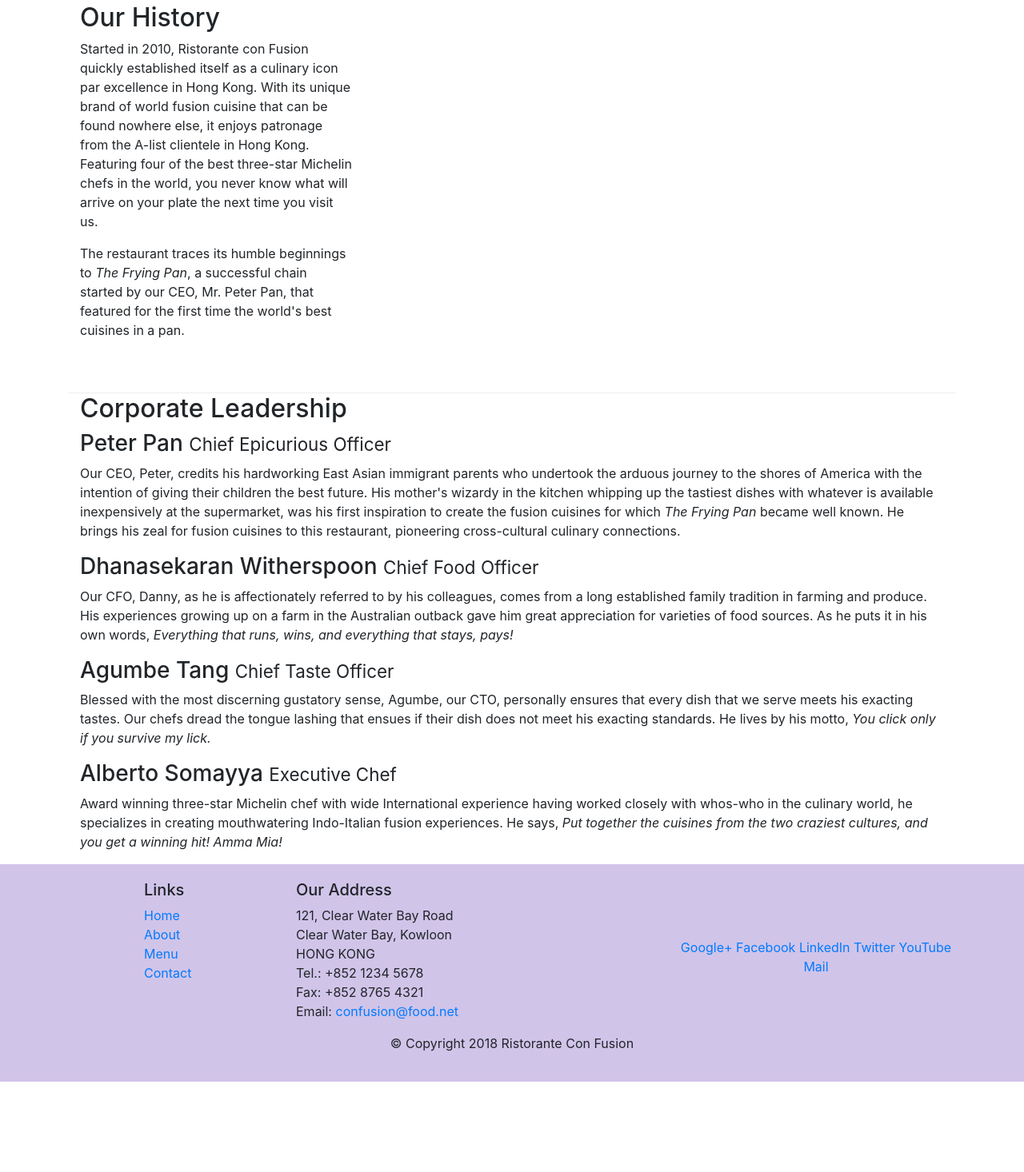
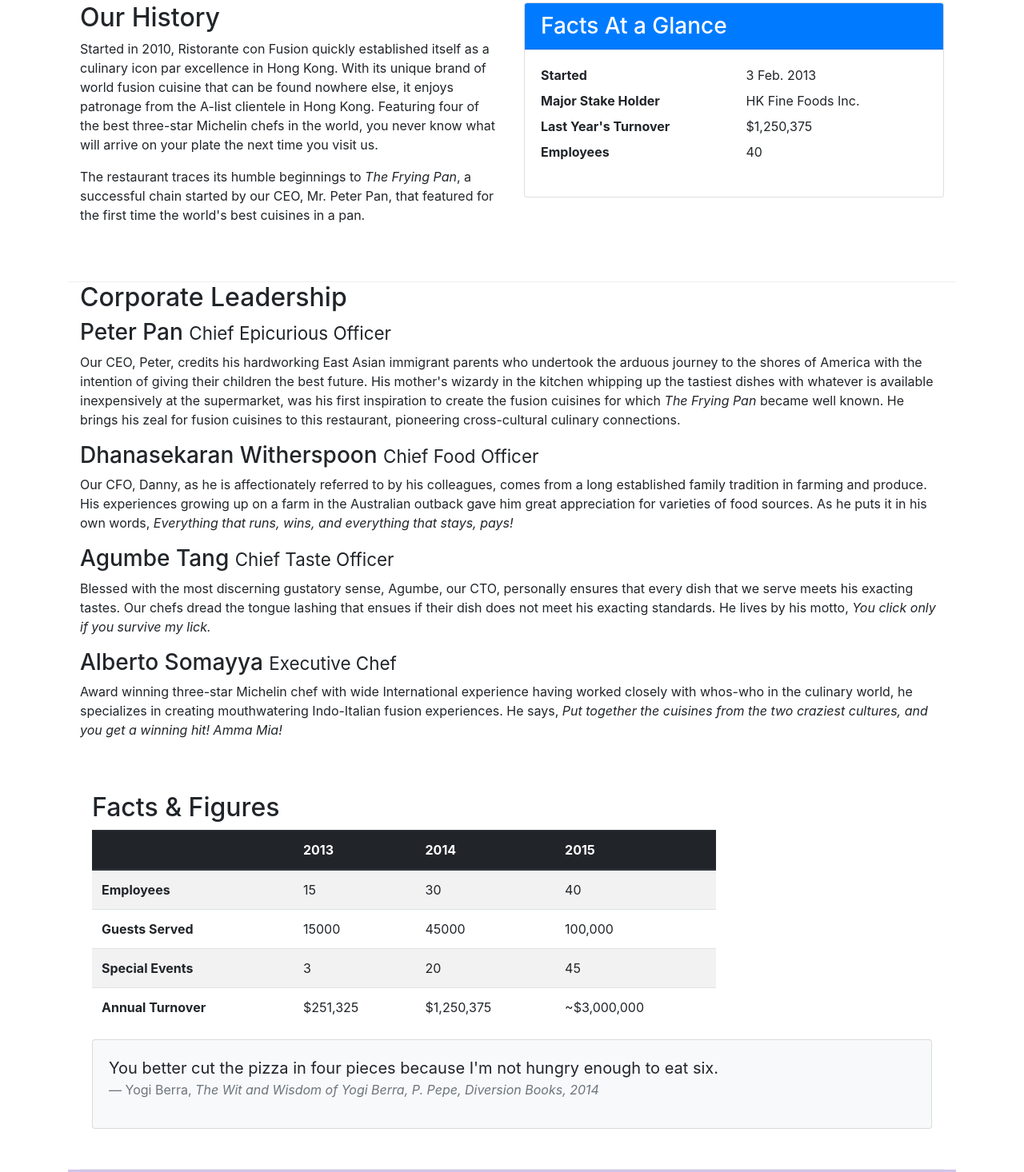
Before and after one commit to SMAmmar/bootstrap, a website: page aboutus.html in a window 1280 px wide. Shown: the part 512-1978 px from the top of the page at 80% size. Before the commit the page ends 1865 px from the top, so only its background shows below. Drawn offline with nearby package versions, Linux system fonts and the light colour scheme.

Commit message:
Cards and Table
resumed Bootsstrap course

```diff
--- a/aboutus.html
+++ b/aboutus.html
@@ -62,15 +62,31 @@
             </div>
         </div>
 
-        <div class="row row-content align-items-center">
-            <div class="col-12 col-md-4 order-sm-last ">
+        <div class="row row-content ">
+            <div class="col-sm-6">
                 <h2>Our History</h2>
                 <p>Started in 2010, Ristorante con Fusion quickly established itself as a culinary icon par excellence in Hong Kong. With its unique brand of world fusion cuisine that can be found nowhere else, it enjoys patronage from the A-list clientele in Hong Kong.  Featuring four of the best three-star Michelin chefs in the world, you never know what will arrive on your plate the next time you visit us.</p>
                 <p>The restaurant traces its humble beginnings to <em>The Frying Pan</em>, a successful chain started by our CEO, Mr. Peter Pan, that featured for the first time the world's best cuisines in a pan.</p>
             </div>
-            <div>
+                        <div class="col-12 col-sm-6">
+                <div class="card">
+                    <h3 class="card-header bg-primary text-white">Facts At a Glance</h3>
+                    <div class="card-body">
+                        <dl class="row">
+                            <dt class="col-6">Started</dt>
+                            <dd class="col-6">3 Feb. 2013</dd>
+                            <dt class="col-6">Major Stake Holder</dt>
+                            <dd class="col-6">HK Fine Foods Inc.</dd>
+                            <dt class="col-6">Last Year's Turnover</dt>
+                            <dd class="col-6">$1,250,375</dd>
+                            <dt class="col-6">Employees</dt>
+                            <dd class="col-6">40</dd>
+                        </dl>
+                    </div>
+                </div>
             </div>
         </div>
+
 
 
         <div class="container">
@@ -84,6 +100,60 @@
                 <p  class="d-none d-sm-block">Blessed with the most discerning gustatory sense, Agumbe, our CTO, personally ensures that every dish that we serve meets his exacting tastes. Our chefs dread the tongue lashing that ensues if their dish does not meet his exacting standards. He lives by his motto, <em>You click only if you survive my lick.</em></p>
                 <h3>Alberto Somayya <small>Executive Chef</small></h3>
                 <p  class="d-none d-sm-block">Award winning three-star Michelin chef with wide International experience having worked closely with whos-who in the culinary world, he specializes in creating mouthwatering Indo-Italian fusion experiences. He says, <em>Put together the cuisines from the two craziest cultures, and you get a winning hit! Amma Mia!</em></p>
+            <div class="row row-content">
+                <div class="col-12 col-sm-9">
+                  <h2> Facts &amp; Figures  </h2>
+                    <div class="table-responsive">
+                    <table class="table table-striped">
+                        <thead class="thead-dark">
+                            <tr>
+                                <th>&nbsp;</th>
+                                <th>2013</th>
+                                <th>2014</th>
+                                <th>2015</th>
+                            </tr>
+                        </thead>
+                        <tbody>
+                            <tr>
+                                <th>Employees</th>
+                                <td>15</td>
+                                <td>30</td>
+                                <td>40</td>
+                            </tr>
+                            <tr>
+                                <th>Guests Served</th>
+                                <td>15000</td>
+                                <td>45000</td>
+                                <td>100,000</td>
+                            </tr>
+                            <tr>
+                                <th>Special Events</th>
+                                <td>3</td>
+                                <td>20</td>
+                                <td>45</td>
+                            </tr>
+                            <tr>
+                                <th>Annual Turnover</th>
+                                <td>$251,325</td>
+                                <td>$1,250,375</td>
+                                <td>~$3,000,000</td>
+                            </tr>
+                        </tbody>
+                    </table>
+                </div>
+                </div>
+                       <div class="col-12">
+                <div class="card card-body bg-light">
+                    <blockquote class="blockquote">
+                        <p class="mb-0">You better cut the pizza in four pieces because
+                            I'm not hungry enough to eat six.</p>
+                        <footer class="blockquote-footer">Yogi Berra,
+                            <cite title="Source Title">The Wit and Wisdom of Yogi Berra,
+                            P. Pepe, Diversion Books, 2014</cite>
+                        </footer>
+                    </blockquote>
+                </div>
+            </div>
             </div>
        </div>
 
```
Also changed, not shown: contactus.html (+26 -0 lines).
